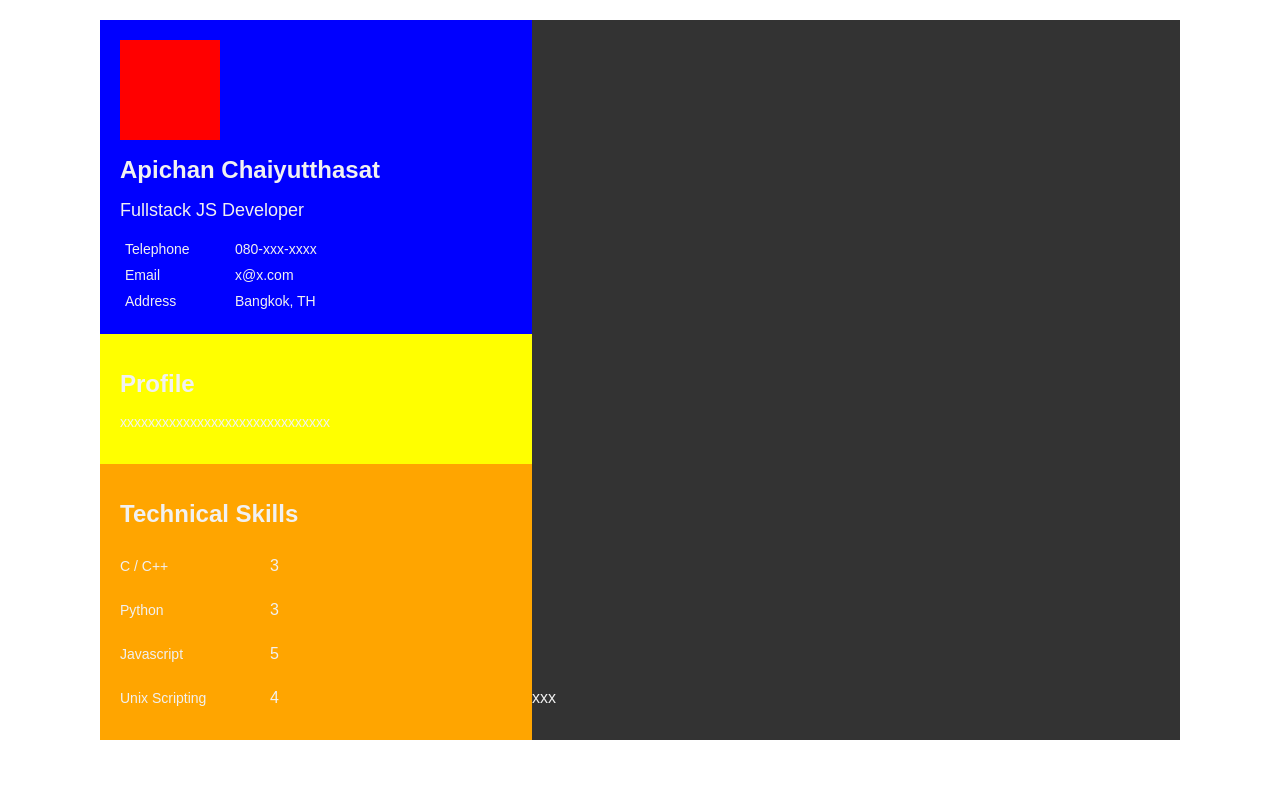
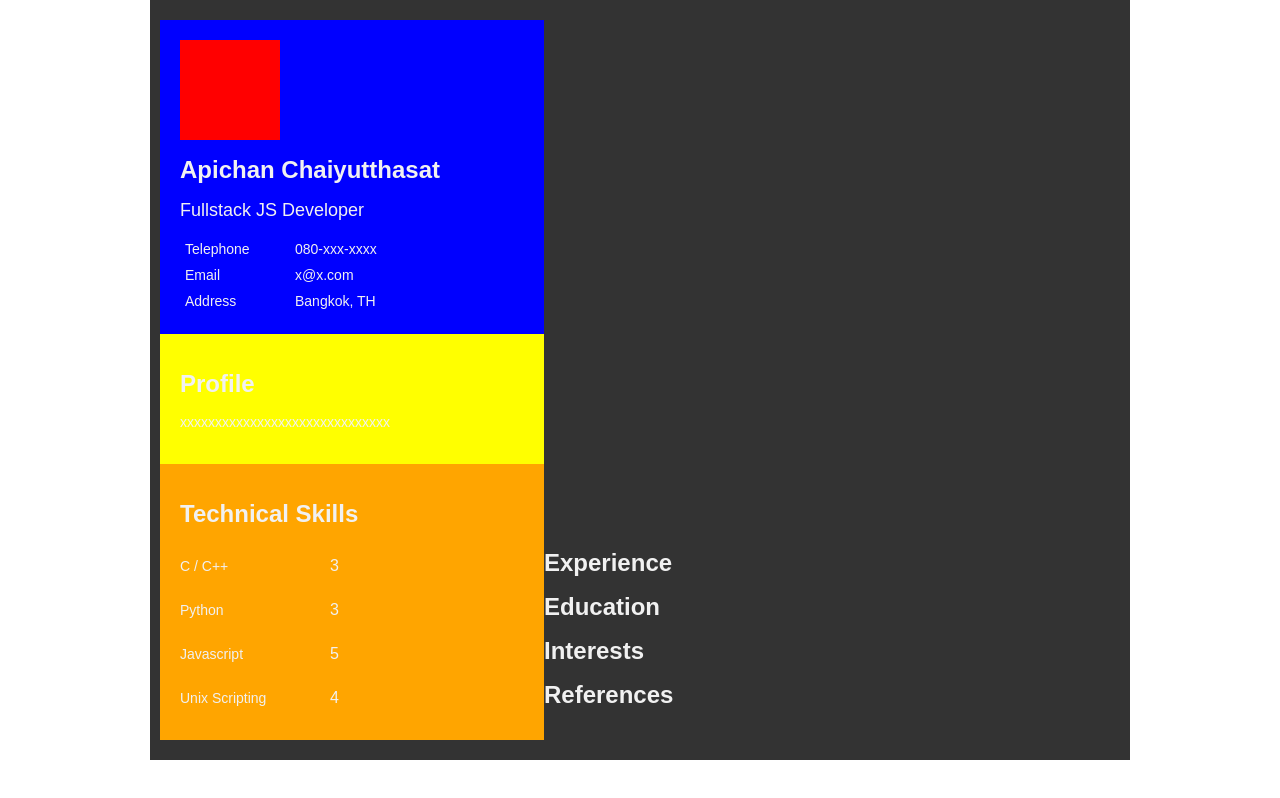
Before and after one commit to ak1103dev/resume, a React app: page / in a window 1280 px wide. Built offline with nearby package versions, Linux system fonts and the light colour scheme.

Commit message:
init component in right side

```diff
--- a/src/App.js
+++ b/src/App.js
@@ -1,11 +1,17 @@
 import React, { Component } from 'react';
-import { BasicInfo, Profile, Skills } from './components';
+import {
+  BasicInfo, Profile, Skills,
+  Experience, Education, Interests, References,
+} from './components';
 import data from './data.json';
 import './App.css';
 
 class App extends Component {
   render() {
-    const { basicInfo, profile, technicalSkills } = data;
+    const {
+      basicInfo, profile, technicalSkills,
+      experiences,
+    } = data;
     return (
       <div className="app">
         <div className="left">
@@ -14,7 +20,10 @@ class App extends Component {
           <Skills info={technicalSkills} />
         </div>
         <div className="right">
-          xxx
+          <Experience info={experiences} />
+          <Education />
+          <Interests />
+          <References />
         </div>
       </div>
     );
--- a/src/App.scss
+++ b/src/App.scss
@@ -3,7 +3,8 @@
 @import './components/Skills/Skills.scss';
 
 .app {
-  margin: 20px 100px;
+  margin: 0 150px;
+  padding: 20px 10px;
   background-color: #333;
   color: #F1F1F1;
   .left {
--- /dev/null
+++ b/src/components/Education/Education.js
@@ -0,0 +1,12 @@
+import React, { Component } from 'react';
+
+export default class Education extends Component {
+  render() {
+    // const { info } = this.props;
+    return (
+      <div>
+        <h1>Education</h1>
+      </div>
+    );
+  }
+}
--- /dev/null
+++ b/src/components/Experience/Experience.js
@@ -0,0 +1,12 @@
+import React, { Component } from 'react';
+
+export default class Experince extends Component {
+  render() {
+    // const { info } = this.props;
+    return (
+      <div>
+        <h1>Experience</h1>
+      </div>
+    );
+  }
+}
--- /dev/null
+++ b/src/components/Interests/Interests.js
@@ -0,0 +1,12 @@
+import React, { Component } from 'react';
+
+export default class Interests extends Component {
+  render() {
+    // const { info } = this.props;
+    return (
+      <div>
+        <h1>Interests</h1>
+      </div>
+    );
+  }
+}
--- /dev/null
+++ b/src/components/References/References.js
@@ -0,0 +1,12 @@
+import React, { Component } from 'react';
+
+export default class References extends Component {
+  render() {
+    // const { info } = this.props;
+    return (
+      <div>
+        <h1>References</h1>
+      </div>
+    );
+  }
+}
```
Also changed, not shown: src/components/index.js (+8 -0 lines).
